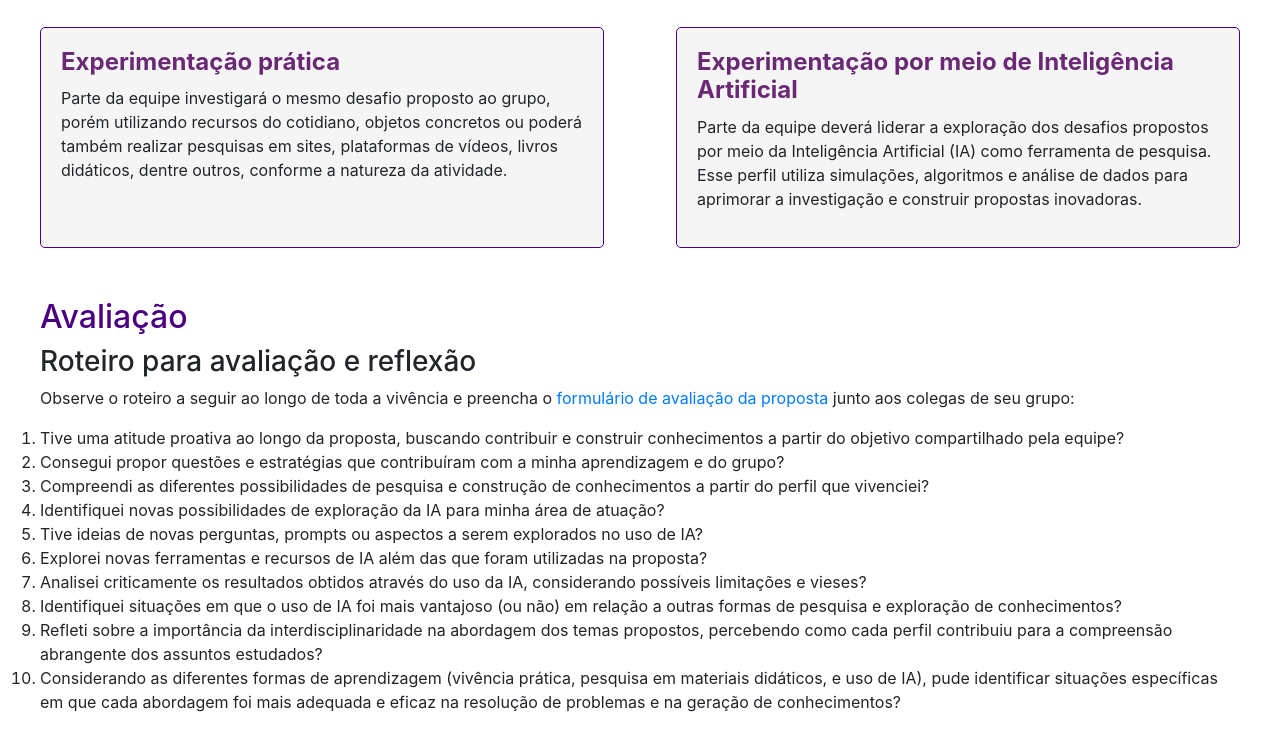
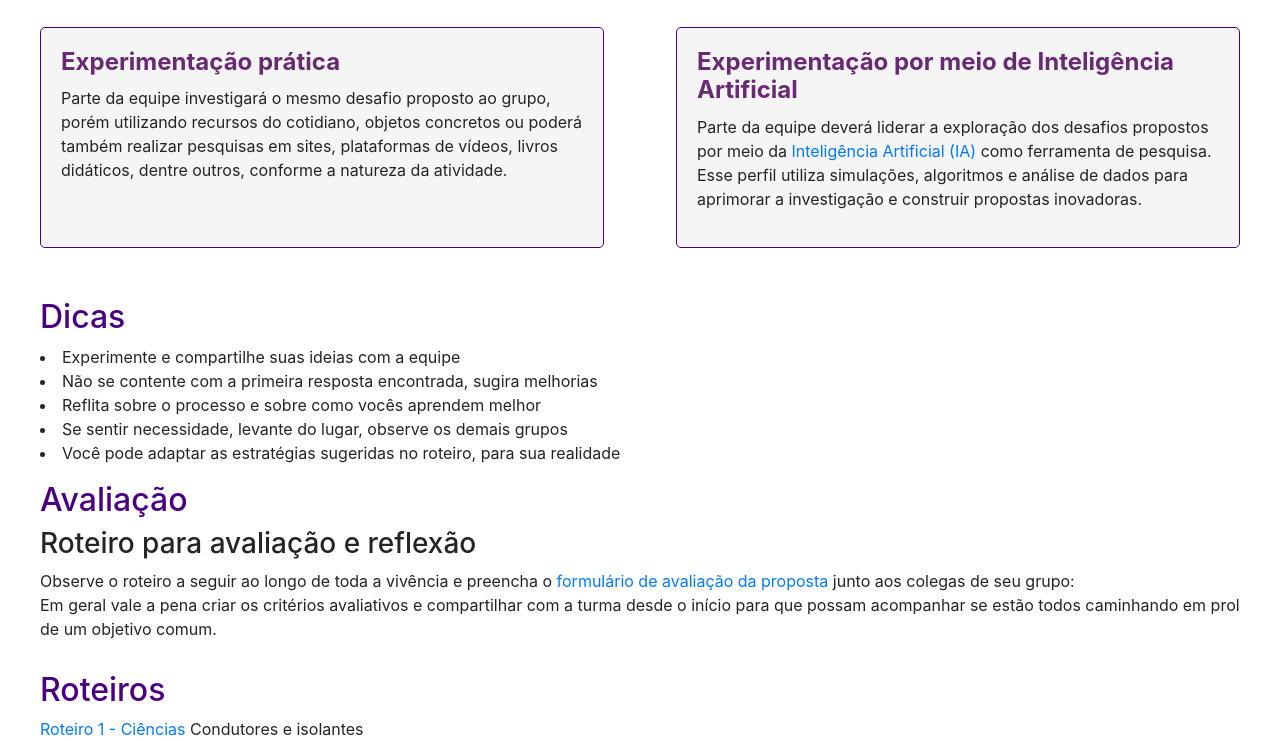
Before and after one commit to maryandrioli/iaf1, a plain HTML site: page index.html in a window 1280 px wide. Shown: the part 491-1231 px from the top of the page. Drawn offline with nearby package versions, Linux system fonts and the light colour scheme.

Commit message:
Update index.html

```diff
--- a/index.html
+++ b/index.html
@@ -19,6 +19,7 @@
         <nav>
             <ul>
                 <li><a href="#apresentacao">Apresentação</a></li>
+                <li><a href="#dicas">Avaliação</a></li>
                 <li><a href="#avaliacao">Avaliação</a></li>
                 <li><a href="#roteiros">Roteiros</a></li>
                 <li><a href="#links">Links IAs</a></li>
@@ -46,7 +47,7 @@
             <div class="explorador">
                 <h3>Experimentação por meio de Inteligência Artificial </h3>
                 <p>
-                    Parte da equipe deverá liderar a exploração dos desafios propostos por meio da Inteligência Artificial (IA) como ferramenta de pesquisa. Esse perfil utiliza simulações, algoritmos e análise de dados para aprimorar a investigação e construir propostas inovadoras.
+                    Parte da equipe deverá liderar a exploração dos desafios propostos por meio da <a href="#links">Inteligência Artificial (IA) </a> como ferramenta de pesquisa. Esse perfil utiliza simulações, algoritmos e análise de dados para aprimorar a investigação e construir propostas inovadoras.
                 </p>
             </div>
 
@@ -55,6 +56,15 @@
             </div>
 
         </section>
+        <section id="dicas">
+            <h2> Dicas </h2>
+            <li> Experimente e compartilhe suas ideias com a equipe </li>
+            <li> Não se contente com a primeira resposta encontrada, sugira melhorias  </li>
+            <li> Reflita sobre o processo e sobre como vocês aprendem melhor </li>
+            <li> Se sentir necessidade, levante do lugar, observe os demais grupos </li>
+            <li> Você pode adaptar as estratégias sugeridas no roteiro, para sua realidade </li>
+
+            <p>
 
         <section id="avaliacao">
             <h2>Avaliação </h2>
@@ -63,18 +73,8 @@
 
                 Observe o roteiro a seguir ao longo de toda a vivência e preencha o <a href="https://docs.google.com/forms/d/e/1FAIpQLSfQruvXXd2U6mKx-I3r1A-D2yH9elSKl2hTzfDM3q8xPB5FLw/viewform?usp=sf_link>"> formulário de avaliação da proposta </a> junto aos colegas de seu grupo:
               <p>
-                <ol>
-                    <li>Tive uma atitude proativa ao longo da proposta, buscando contribuir e construir conhecimentos a partir do objetivo compartilhado pela equipe?</li>
-                    <li>Consegui propor questões e estratégias que contribuíram com a minha aprendizagem e do grupo?</li>
-                    <li>Compreendi as diferentes possibilidades de pesquisa e construção de conhecimentos a partir do perfil que vivenciei?</li>
-                    <li>Identifiquei novas possibilidades de exploração da IA para minha área de atuação?</li>
-                    <li>Tive ideias de novas perguntas, prompts ou aspectos a serem explorados no uso de IA?</li>
-                    <li>Explorei novas ferramentas e recursos de IA além das que foram utilizadas na proposta?</li>
-                    <li>Analisei criticamente os resultados obtidos através do uso da IA, considerando possíveis limitações e vieses?</li>
-                    <li>Identifiquei situações em que o uso de IA foi mais vantajoso (ou não) em relação a outras formas de pesquisa e exploração de conhecimentos?</li>
-                    <li>Refleti sobre a importância da interdisciplinaridade na abordagem dos temas propostos, percebendo como cada perfil contribuiu para a compreensão abrangente dos assuntos estudados?</li>
-                    <li>Considerando as diferentes formas de aprendizagem (vivência prática, pesquisa em materiais didáticos, e uso de IA), pude identificar situações específicas em que cada abordagem foi mais adequada e eficaz na resolução de problemas e na geração de conhecimentos?</li>
-                </ol>
+                  Em geral vale a pena criar os critérios avaliativos e compartilhar com a turma desde o início para que possam acompanhar se estão todos caminhando em prol de um objetivo comum.
+
             </section>
 
             <section id="roteiros">
```
